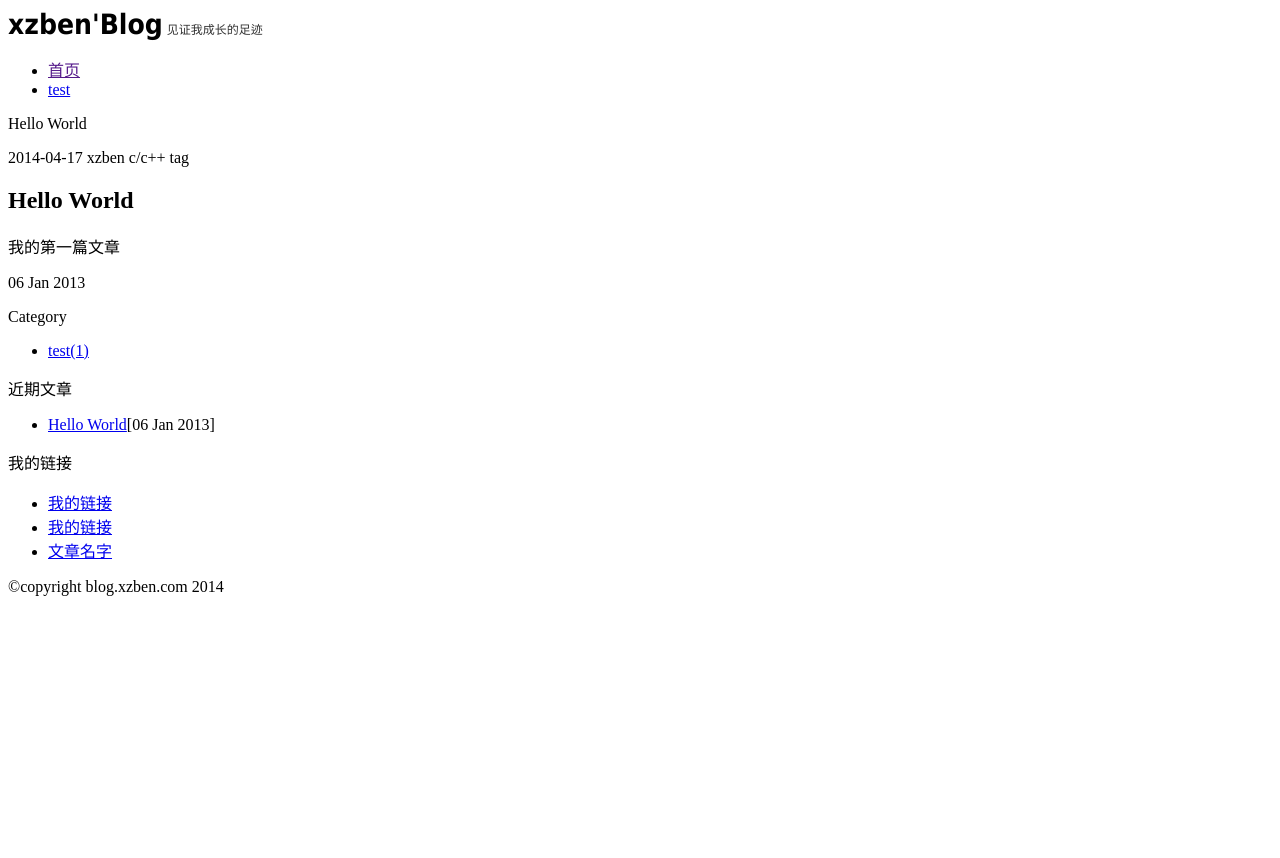
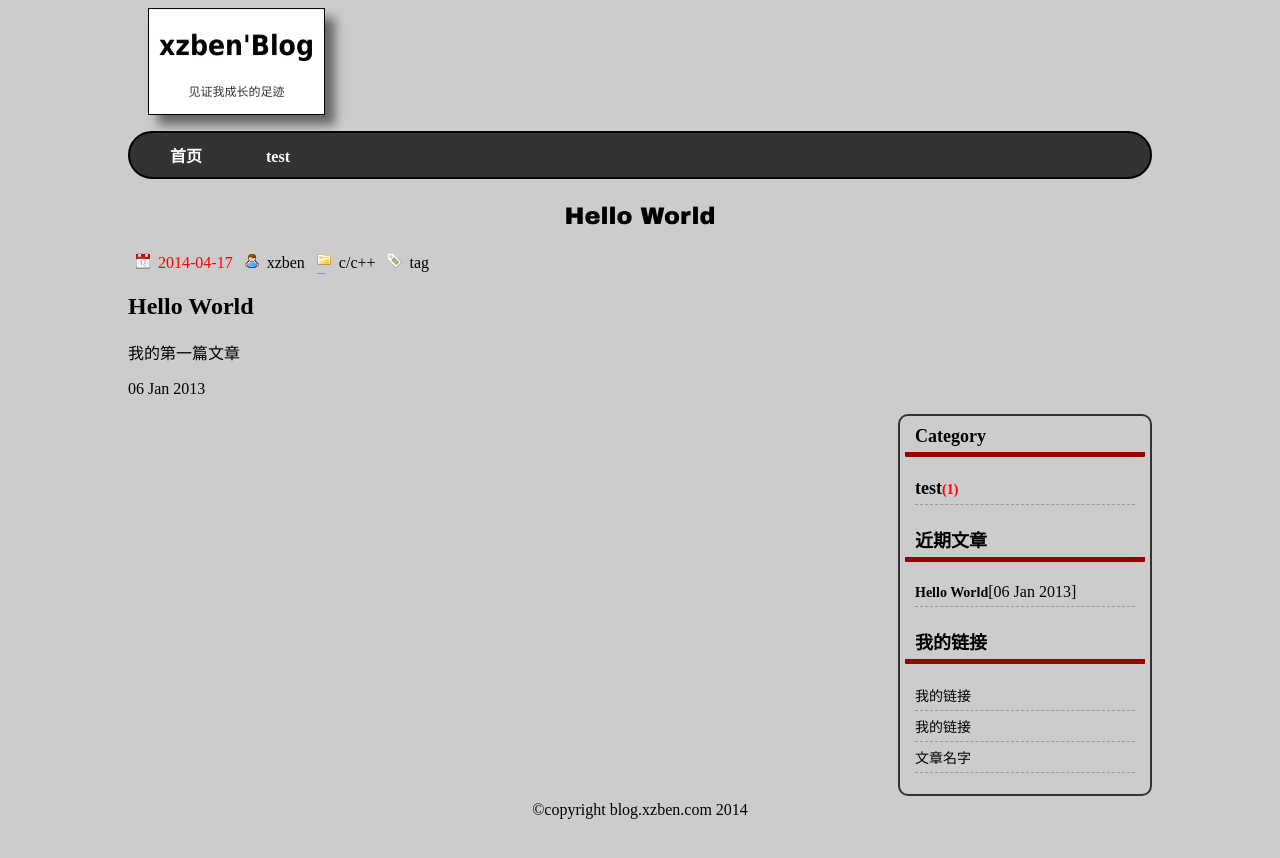
Before and after one commit to xzben/xzbenBlog, a Jekyll site: the page built from _posts/2013-01-06-hello-world.html, in a window 1280 px wide. Shown: the top 858 px of the page. Built offline with Jekyll 4.4.1, drawn with Linux system fonts in a browser that asks for light colours.

Commit message:
css 文件绝对路径

```diff
--- a/_config.yml
+++ b/_config.yml
@@ -1,2 +1,2 @@
-baseurl: blog.xzben.com
+baseurl: http://blog.xzben.com
 pygments: true
--- a/_layouts/article_page.html
+++ b/_layouts/article_page.html
@@ -3,11 +3,11 @@
 <head>
 <meta http-equiv="Content-Type" content="text/html; charset=utf-8" />
 <title>{{ page.title }}</title>
-<link href="css/global_01.css" rel="stylesheet" type="text/css" />
-<link href="css/header_tag_01.css" rel="stylesheet" type="text/css" />
-<link href="css/header_menu_01.css" rel="stylesheet" type="text/css" />
-<link href="css/content_article_01.css" rel="stylesheet" type="text/css" />
-<link href="css/content_tool_01.css" rel="stylesheet" type="text/css" />
+<link href="{{ site.baseurl }}/css/global_01.css" rel="stylesheet" type="text/css" />
+<link href="{{ site.baseurl }}/css/header_tag_01.css" rel="stylesheet" type="text/css" />
+<link href="{{ site.baseurl }}/css/header_menu_01.css" rel="stylesheet" type="text/css" />
+<link href="{{ site.baseurl }}/css/content_article_01.css" rel="stylesheet" type="text/css" />
+<link href="{{ site.baseurl }}/css/content_tool_01.css" rel="stylesheet" type="text/css" />
 </head>
 <body>
 	<div id="wrapper">
```
Also changed, not shown: _layouts/index.html (+5 -5 lines).
